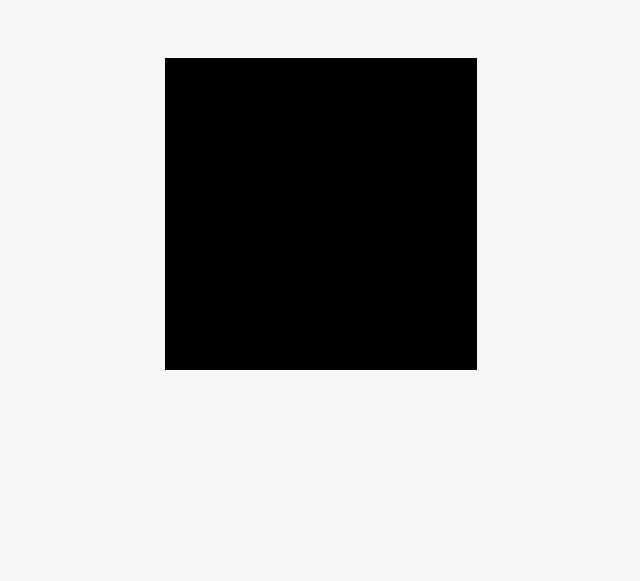
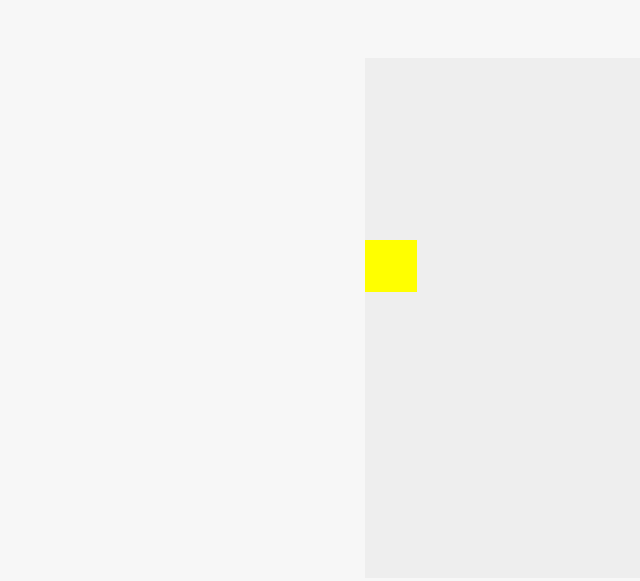
Before and after one commit to skyying/tetrisV, a website built with webpack: page src/index.html in a window 1280 px wide. Shown: the whole page, without its empty margins (110-750 px from the left). Built offline with nearby package versions, Linux system fonts and the light colour scheme.

Commit message:
abstract interaction

```diff
--- a/src/arena.js
+++ b/src/arena.js
@@ -5,6 +5,10 @@ export default class Arean {
     constructor(col, row) {
         this.row = row,
         this.col = col,
+        this.pos = {
+            x:0,
+            y:0
+        }
         this.empty = 0,
         this.matrix = this.create();
     }
@@ -40,8 +44,8 @@ export default class Arean {
                     aX = piece.pos.x + x,
                     isPieceXOutOfBounds = aX < 0 || aX > this.matrix[y].length - 1,
                     isPieceYOutOfBounds = aY >= this.matrix.length,
-                    isPieceFill = m[y][x] !== piece.empty,
-                    isArenaFill = this.matrix[aY] && this.matrix[aY][aX] !== piece.empty;
+                    isPieceFill = m[y][x] !== 0,
+                    isArenaFill = this.matrix[aY] && this.matrix[aY][aX] !== 0;
 
                 if( isPieceFill && isPieceXOutOfBounds ){
                     return {x:true, y: false, any: true};
--- a/src/canvas.js
+++ b/src/canvas.js
@@ -7,7 +7,9 @@ export default class CanvasTool {
     constructor(parent, width, height){
         this.parent = parent;
         this.ctx = this.init(width, height);
-        this.drawRect("black", [0, 0, width, height]);
+        this.width = width;
+        this.height = height;
+        this.drawRect("black", 0, 0, width, height);
         this.ctx.scale(SIZE.SCALER, SIZE.SCALER);
     }
     init(w, h){
@@ -17,17 +19,18 @@ export default class CanvasTool {
         this.parent.appendChild(c);
         return c.getContext("2d");
     }
-    drawRect(color, attr){
+    drawRect(color, x, y, w, h){
         this.ctx.fillStyle = color;
-        this.ctx.fillRect(...attr);
+        this.ctx.fillRect(x, y, w, h);
     }
     draw(piece){
-        for(let y = 0; y < piece.matrix; y++){
-            for(let x = 0; x < piece.matrix[y]; x++){
+        for(let y = 0; y < piece.matrix.length; y++){
+            for(let x = 0; x < piece.matrix[0].length; x++){
+                // console.log(x, y);
                 let val = piece.matrix[y][x];
-                if( val !== piece.empty ){
-                    let attr = [ x + (piece.pos.x || 0) , y + (piece.pos.y || 0), 1, 1];
-                    this.drawRect("yellow", attr);
+                // console.log("piece.pos.x", piece.pos.x );
+                if( val !== 0){
+                    this.drawRect("yellow", piece.pos.x + x, piece.pos.y + y, 1, 1);
                 }
             }
         }
--- a/src/element.js
+++ b/src/element.js
@@ -9,4 +9,4 @@ const main = document.getElementById("main");
 // objects
 export const playground = new Arena(SIZE.ARENA_WIDTH, SIZE.ARENA_HEIGHT);
 export const player = new Piece();
-export const cns = new CanvasTool(main, SIZE.ARENA_WIDTH * SIZE.SCALER, SIZE.ARENA_HEIGHT * SIZE.SCALER);
+export const cns = new CanvasTool(main, SIZE.ARENA_HEIGHT * SIZE.SCALER, SIZE.ARENA_WIDTH * SIZE.SCALER);
--- a/src/index.js
+++ b/src/index.js
@@ -1,6 +1,82 @@
 import "./style.css";
-import {playground, player, cns} from "./element.js";
-// dom elements
+import {
+    playground,
+    player,
+    cns
+} from "./element.js";
+
+const drawTetris = () => {
+    //background
+    cns.drawRect("#eeeeee", 0, 0, cns.width, cns.height);
+    cns.draw(player);
+    cns.draw(playground);
+};
+
+const drop = () => {
+    player.pos.y++;
+    let hit = playground.isHit(player);
+    if (hit.y) {
+        player.pos.y--;
+        playground.merge(player);
+        playground.sweep();
+    }
+};
+
+
+const move = (dir) => {
+    player.pos.x += dir;
+    let hit = playground.isHit(player).x;
+    if (hit) {
+        player.pos.x -= dir;
+    }
+};
+
+
+const rotate = (dir) => {
+    player.rotate(dir);
+    while(playground.isHit(player).x){
+        if(player.pos.x > 0){
+            player.pos.x--;
+        }else{
+            player.pos.x++;
+        }
+    }
+}
+
+
+
+let start = new Date().getTime();
+const update = () => {
+    let current = new Date().getTime(),
+        dt = current - start,
+        delay = 1000;
+    if (dt >= delay) {
+        drop();
+        start = new Date().getTime();
+    }
+    drawTetris();
+    requestAnimationFrame(update);
+};
+update();
+
 //
-console.log(player);
-console.log(cns);
+
+
+
+document.addEventListener("keydown", e => {
+    if (e.code === "ArrowLeft" || e.code === "KeyH") {
+        move(-1);
+    } else if (e.code === "ArrowRight" || e.code === "KeyL") {
+        move(1);
+    } else if (e.code === "ArrowDown" || e.code === "KeyJ") {
+        drop();
+    } else if (e.code === "ArrowUp" || e.code === "KeyK") {
+        rotate(1);
+    } else if (e.code === "Space") {
+        //
+    } else if (e.code === "KeyP") {
+        //
+    } else if (e.code === "KeyS") {
+        //
+    }
+});
--- a/src/piece.js
+++ b/src/piece.js
@@ -17,6 +17,10 @@ export default class Piece {
         let pieceList = Object.keys(pieces),
             i = Math.floor(Math.random() * pieceList.length) || 0;
         return pieces[Object.keys(pieces)[i]];
+    }
+    setPos(x, y){
+        this.pos.x = x;
+        this.pos.y = y;
     }
     reset() {
         this.pos = {
--- a/src/style.css
+++ b/src/style.css
@@ -6,7 +6,7 @@ body {
 
 #main {
     padding-top: 50px;
-    width: 730px;
+    width: 330px;
     height: 100%;
     margin: 0 auto;
 }
--- a/src/theme.js
+++ b/src/theme.js
@@ -3,7 +3,7 @@ export const THEME = [
     "#F1D73C",
     "#EA3C0A",
     "#00824D",
-    "#1D1D1D",
+    "red",
     "#00824D",
     "#F1D73C",
     "#0271BF",
```
